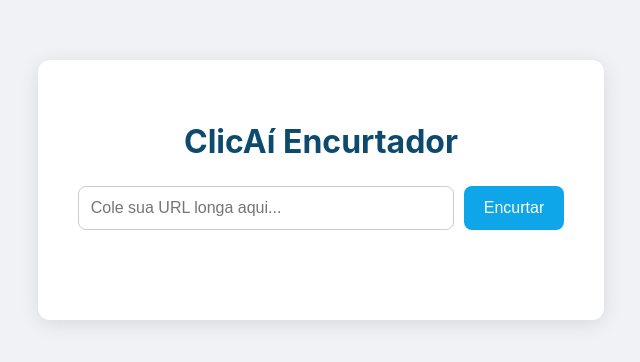
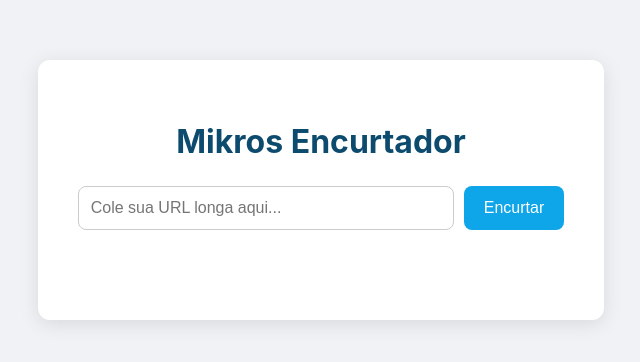
Before and after one commit to EduardoSilvaS/Encurtador-de-link, a website: page app/public/index.html in a window 1280 px wide. Shown: the part 210-572 px from the top of the page, without its empty margins (319-959 px from the left). Drawn offline with Linux system fonts and the light colour scheme.

Commit message:
Update title and headings from 'ClicAí' to 'Mikros' in index.html

```diff
--- a/app/public/index.html
+++ b/app/public/index.html
@@ -3,7 +3,7 @@
 <head>
     <meta charset="UTF-8">
     <meta name="viewport" content="width=device-width, initial-scale=1.0">
-    <title>ClicAí - Encurtador de URL</title>
+    <title>Mikros - Encurtador de URL</title>
     <style>
         body {
             font-family: -apple-system, BlinkMacSystemFont, "Segoe UI", Roboto, Helvetica, Arial, sans-serif;
@@ -64,7 +64,7 @@
 </head>
 <body>
     <div class="container">
-        <h1>ClicAí Encurtador</h1>
+        <h1>Mikros Encurtador</h1>
         <form id="shorten-form">
             <div class="form-group">
                 <input type="url" id="url-input" placeholder="Cole sua URL longa aqui..." required>
@@ -105,9 +105,7 @@
                 const data = await response.json();
 
                 // Exibe o resultado na página
-                resultDiv.innerHTML = `
-                    Sua URL curta é: <a href="${data.shortUrl}" target="_blank">${data.shortUrl}</a>
-                `;
+                resultDiv.innerHTML = `Sua URL curta é: <a href="${data.shortUrl}" target="_blank">${data.shortUrl}</a>`;
 
             } catch (error) {
                 resultDiv.innerHTML = `<span style="color: red;">${error.message}</span>`;
```
